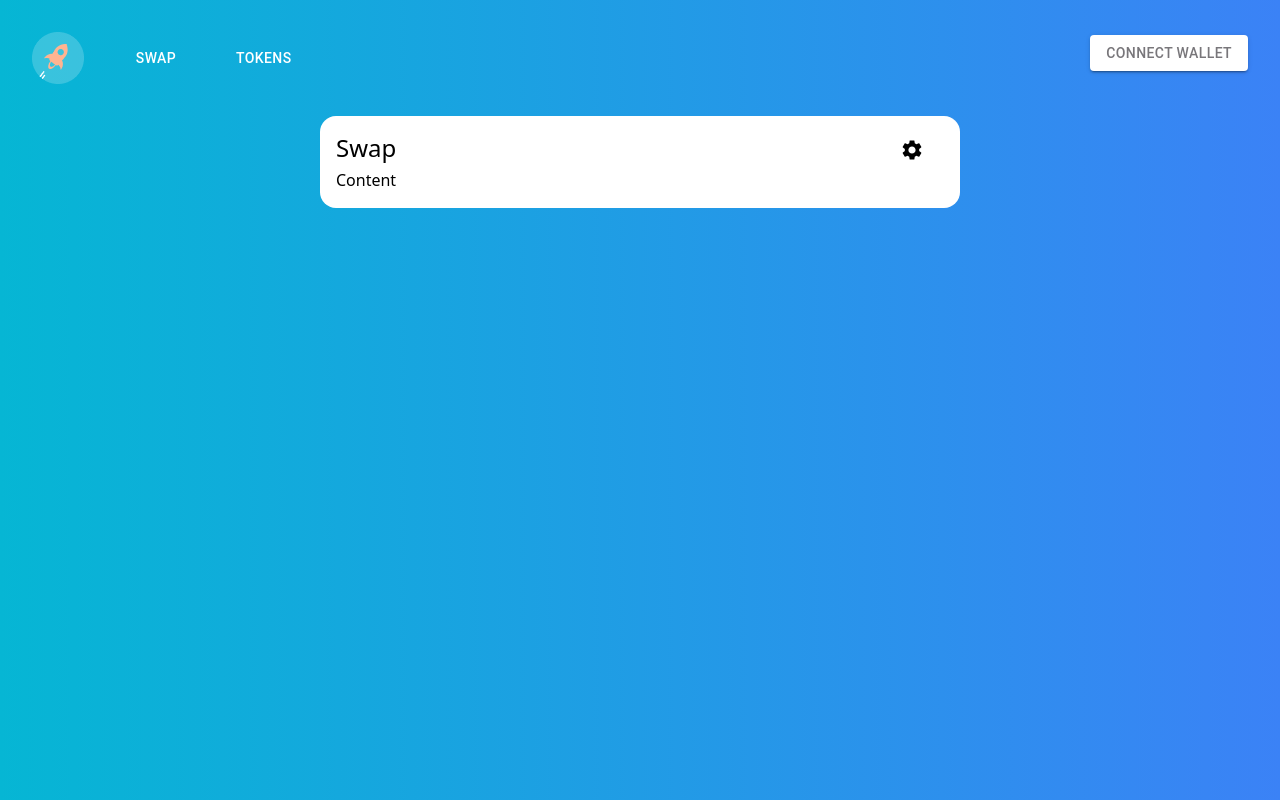
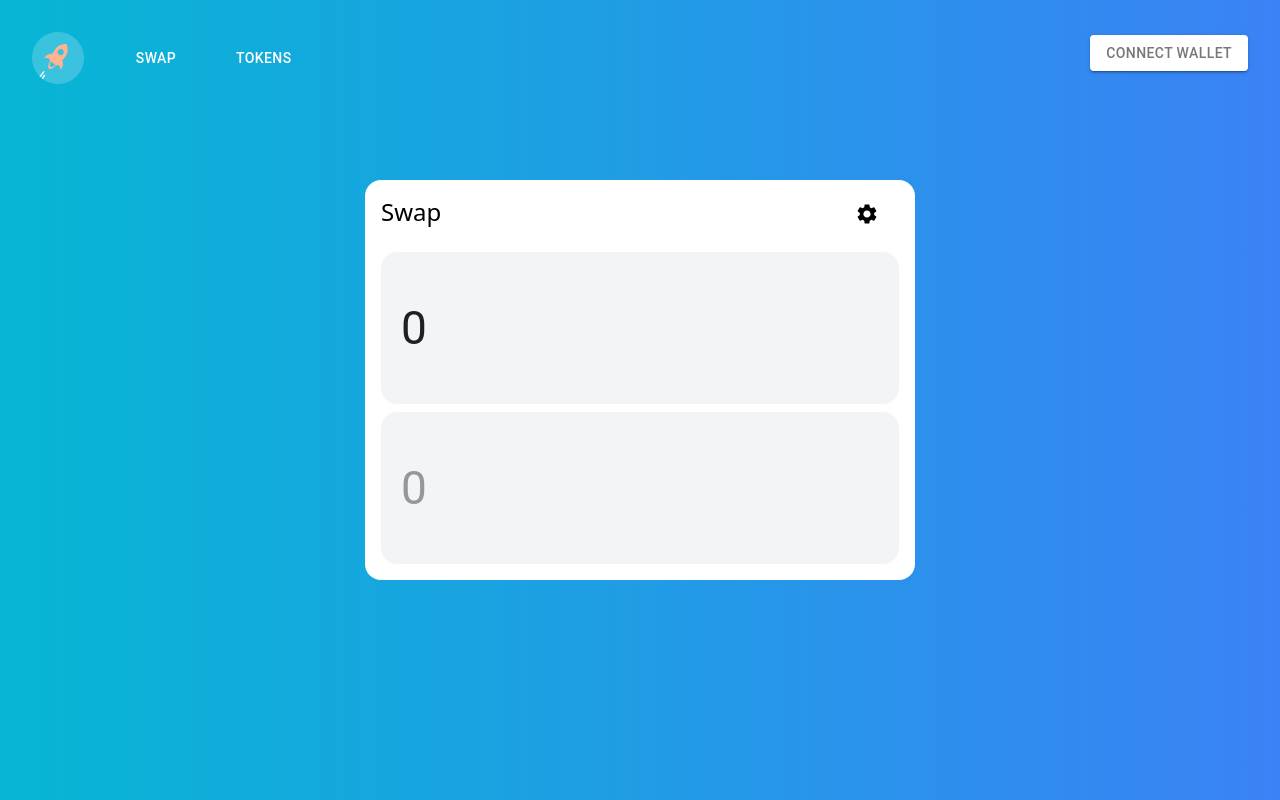
Before and after one commit to Aza-saitbot/web3-dex, a React (Create React App) app in the folder front/: page / in a window 1280 px wide. Built offline with nearby package versions, Linux system fonts and the light colour scheme.

Commit message:
feat/swap - added block center - added inputs

```diff
--- a/front/src/components/Swap.js
+++ b/front/src/components/Swap.js
@@ -1,6 +1,6 @@
 import React, { useRef, useState } from 'react'
 import SettingsIcon from '@mui/icons-material/Settings'
-import { Button, ButtonGroup, Popover } from '@mui/material'
+import { Button, ButtonGroup, Input, Popover, TextField } from '@mui/material'
 
 const buttons = [
   <Button key={0.5}>O.5%</Button>,
@@ -10,6 +10,8 @@ const buttons = [
 const Swap = () => {
   const [isOpenPopup, setIsOpenPopup] = useState(false)
   const [anchorEl, setAnchorEl] = useState(null)
+  const [tokenOneAmount,setTokenOneAmount]=useState(0)
+  const [tokenTwoAmount,setTokenTwoAmount]=useState(0)
 
   const handleClick = (event) => {
     setAnchorEl(event.currentTarget)
@@ -21,12 +23,24 @@ const Swap = () => {
     setIsOpenPopup(false)
   }
 
+  const onChange=(e)=>{
+    setTokenOneAmount(e.target.value)
+  }
+
   const open = Boolean(anchorEl)
   const id = open ? 'simple-popover' : undefined
 
+  const settingsProps = {
+    input: {
+      style: {
+        fontSize: 46
+      }
+    }
+  }
+
   return (
-    <div className={'flex justify-center pt-30'}>
-      <div className={'bg-white w-1/2 p-4 rounded-2xl'}>
+    <div className={'flex justify-center pt-16'}>
+      <div className={'grid grid-rows-[auto,1fr] bg-white w-[550px] h-[400px] p-4 rounded-2xl'}>
         <div className={'flex justify-between'}>
           <p className={'text-2xl'}>Swap</p>
           <Button aria-describedby={id} variant={'text'} onClick={handleClick}>
@@ -53,9 +67,10 @@ const Swap = () => {
             </div>
           </Popover>
         </div>
-        <div>
+        <div className={'grid gap-2 mt-5'}>
+          <Input componentsProps={settingsProps} className={'w-full bg-gray-100 rounded-2xl pl-5'} disableUnderline={true} placeholder={'0'} value={tokenOneAmount} onChange={onChange}  />
 
-          Content
+          <Input componentsProps={settingsProps} className={'w-full bg-gray-100 rounded-2xl pl-5'} disableUnderline={true} placeholder={'0'} value={tokenTwoAmount} disabled={true} onChange={onChange}  />
         </div>
       </div>
     </div>
```
